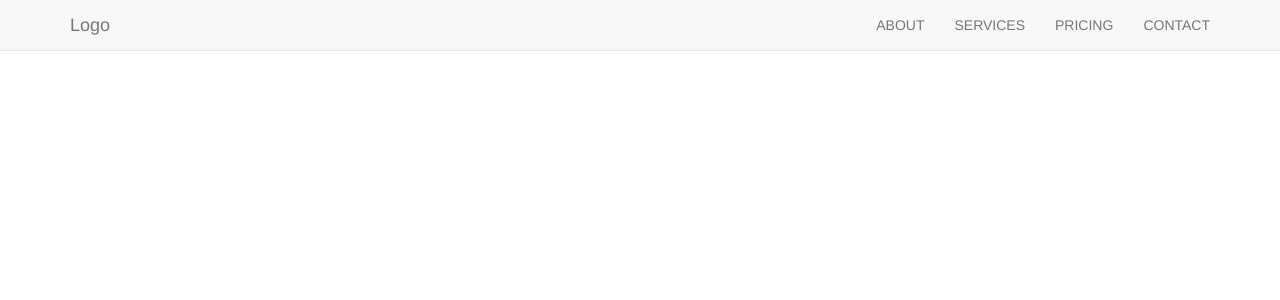
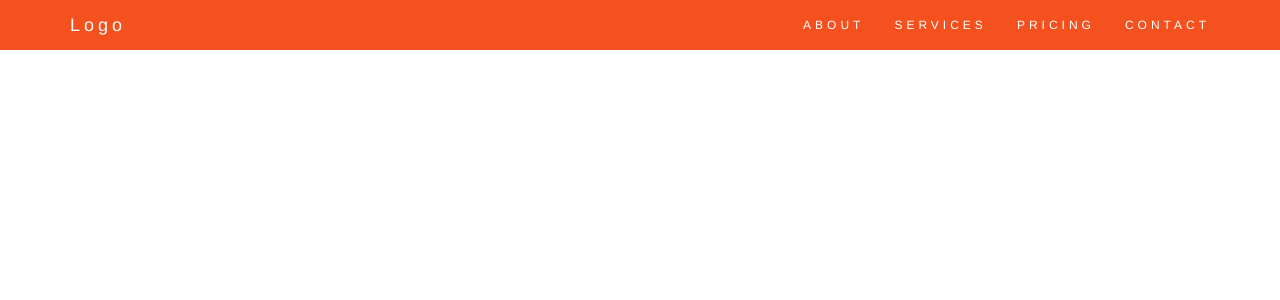
Before and after one commit to N0tSure/orvisual-client, a React (Create React App) app: page / in a window 1280 px wide. Shown: the top 300 px of the page. Built offline with nearby package versions, Linux system fonts and the light colour scheme.

Commit message:
added styles for MainNavbar and fixed issue with wrong link

```diff
--- /dev/null
+++ b/src/MainNavbar.css
@@ -0,0 +1,29 @@
+.navbar {
+  margin-bottom: 0;
+  background-color: #f4511e;
+  /* makes navbar render on top of other elements */
+  z-index: 9999;
+  border: 0;
+  font-size: 12px !important;
+  /* makes lines of text height appropriate */
+  line-height: 1.42857143 !important;
+  /* makes space between letters 4 pixels */
+  letter-spacing: 4px;
+  border-radius: 0;
+}
+
+/* makes navbar items and brand text white by default */
+.navbar li a, .navbar .navbar-brand {
+  color: #fff !important;
+}
+
+/* makes navbar items white on mouse on, and text orange */
+.navbar-nav li a:hover, .navbar-nav li.active a {
+  color: #f4511e !important;
+  background-color: #fff !important;
+}
+
+.navbar-default .navbar-toggle {
+  border-color: transparent;
+  color: #fff !important;
+}
--- a/src/MainNavbar.js
+++ b/src/MainNavbar.js
@@ -1,5 +1,6 @@
 import React, { Component } from 'react';
 import { Navbar, Nav, NavItem } from 'react-bootstrap';
+import './MainNavbar.css';
 
 class MainNavbar extends Component {
   render() {
@@ -7,7 +8,7 @@ class MainNavbar extends Component {
       <Navbar fixedTop>
         <Navbar.Header>
           <Navbar.Brand>
-            <a href="#">Logo</a>
+            <a href="#main">Logo</a>
           </Navbar.Brand>
           <Navbar.Toggle />
         </Navbar.Header>
```
